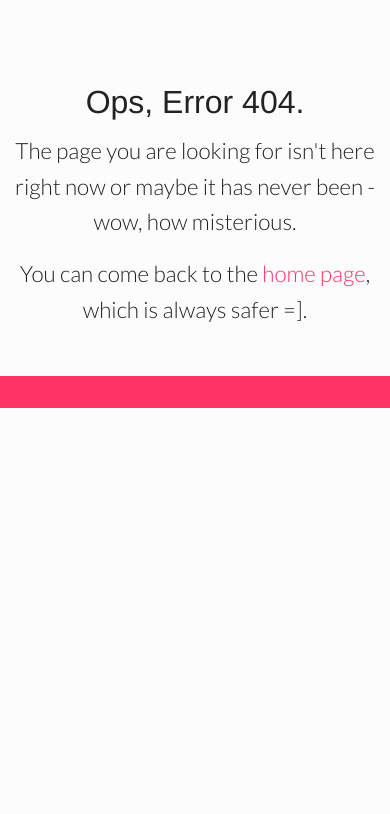
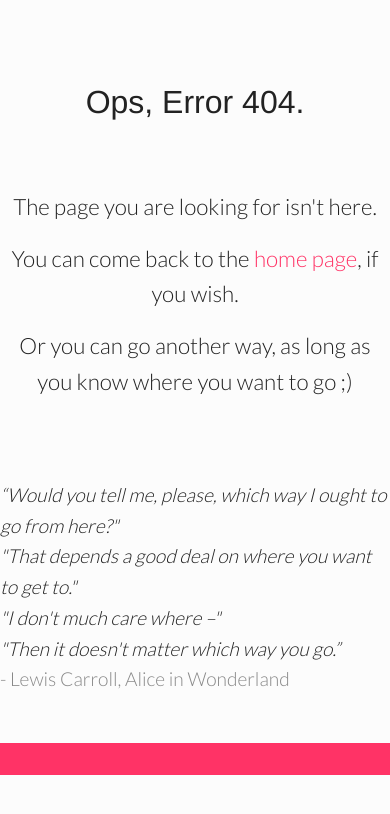
Before and after one commit to patestevao/patestevao.com-old, a Flask app: page /404.html in a window 390 px wide. Shown: the top 814 px of the page. Run offline with Flask 2, Linux system fonts and the light colour scheme; some libraries are stand-ins or nearby versions.

Commit message:
improves 404 page and makes minor changes to index - including fixing viewport responsiveness

```diff
--- a/static/css/app.css
+++ b/static/css/app.css
@@ -398,11 +398,18 @@ body {
 #content {
   margin-top: 8em;
   padding-right: 1em; }
+  #content #my-name {
+    display: inline-block; }
   #content #gato {
-    margin-top: 1em; }
+    margin-top: 3em; }
   #content #bio-summary {
     font-size: 20px;
     line-height: 2em; }
+    #content #bio-summary p {
+      margin-bottom: 1em;
+      line-height: 1.8em; }
+    #content #bio-summary .inseparable {
+      display: inline-block; }
     #content #bio-summary a {
       text-decoration: none;
       color: #f36;
@@ -427,14 +434,16 @@ body {
   background-color: #ff3366;
   margin-top: 2em; }
 
-@media only screen and (max-device-width: 1024px) {
+@media only screen and (max-width: 1024px) {
   #content {
     margin-top: 4em;
     padding-right: 0; }
-
-  #gato {
-    height: 12em; } }
-@media only screen and (min-device-width: 641px) and (max-device-width: 1000px) {
+    #content p {
+      margin-right: 1em;
+      margin-left: 1em; }
+    #content #gato {
+      height: 12em; } }
+@media only screen and (min-width: 641px) and (max-width: 1000px) {
   #content {
     margin-top: 4em; }
     #content #greeting {
@@ -442,14 +451,14 @@ body {
       margin-top: 1em; }
     #content li {
       display: inline-block; } }
-@media only screen and (max-device-width: 640px) {
+@media only screen and (max-width: 640px) {
   #content {
     margin-top: 2em; }
     #content #greeting {
       font-size: 2.5em; }
     #content #gato {
       height: 8em; } }
-@media only screen and (max-device-width: 366px) {
+@media only screen and (max-width: 366px) {
   #content {
     margin-left: 0;
     padding-right: 0; }
@@ -458,7 +467,8 @@ body {
 #error-404-content {
   margin-top: 5em; }
   #error-404-content h2 {
-    font-size: 2em; }
+    font-size: 2em;
+    margin-bottom: 2em; }
   #error-404-content p {
     font-size: 1.4em; }
   #error-404-content a {
@@ -469,5 +479,14 @@ body {
   #error-404-content a:hover, #error-404-content a:focus {
     background-color: #f36;
     color: #fcfcfc; }
+  #error-404-content #quote-container {
+    margin-top: 5em; }
+    #error-404-content #quote-container p {
+      font-size: 1.2em;
+      text-align: left; }
+    #error-404-content #quote-container .quote {
+      margin: 0; }
+    #error-404-content #quote-container #author {
+      color: #888; }
 
 /*# sourceMappingURL=app.css.map */
--- a/static/sass/app.scss
+++ b/static/sass/app.scss
@@ -30,13 +30,26 @@ body {
 	margin-top: 8em;
 	padding-right: 1em;
 
+	#my-name {
+		display: inline-block;
+	}
+
 	#gato {
-		margin-top: 1em;
+		margin-top: 3em;
 	}
 
 	#bio-summary {
 		font-size: 20px;
 		line-height: 2em;
+
+		p {
+			margin-bottom: 1em;
+			line-height: 1.8em;
+		}
+
+		.inseparable {
+			display: inline-block;
+		}
 
 		a {
 			text-decoration: none;
@@ -73,20 +86,25 @@ body {
 }
 
 @media only screen
-	and (max-device-width: 1024px) {
+	and (max-width: 1024px) {
 		#content {
 			margin-top: 4em;
 			padding-right: 0;
-		}
 
-		#gato {
-			height: 12em;
+			p {
+				margin-right: 1em;
+				margin-left: 1em;
+			}
+
+			#gato {
+				height: 12em;
+			}
 		}
 	}
 
 @media only screen
-  and (min-device-width: 641px)
-  and (max-device-width: 1000px) {
+  and (min-width: 641px)
+  and (max-width: 1000px) {
 
 	#content {
 		margin-top: 4em;
@@ -103,7 +121,7 @@ body {
 }
 
 @media only screen
-	and (max-device-width: 640px) {
+	and (max-width: 640px) {
 		#content {
 			margin-top: 2em;
 
@@ -118,7 +136,7 @@ body {
 	}
 
 @media only screen
-	and (max-device-width: 366px) {
+	and (max-width: 366px) {
 		#content {
 			margin-left: 0;
 			padding-right: 0;
@@ -133,6 +151,7 @@ body {
 
 	h2 {
 		font-size: 2em;
+		margin-bottom: 2em;
 	}
 
 	p {
@@ -150,4 +169,21 @@ body {
 		background-color: #f36;
 		color: $bg-color;
 	}
+
+	#quote-container {
+		margin-top: 5em;
+
+		p {
+			font-size: 1.2em;
+			text-align: left;
+		}
+
+		.quote {
+			margin: 0;
+		}
+
+		#author {
+			color: #888;
+		}
+	}
 }
--- a/templates/404.html
+++ b/templates/404.html
@@ -4,8 +4,16 @@
 	<div class="row">
 		<div class="small-12 columns">
 			<h2>Ops, Error 404.</h2>
-			<p>The page you are looking for isn't here right now or maybe it has never been - wow, how misterious.</p>
-			<p>You can come back to the <a href="index.html">home page</a>, which is always safer =].</p>
+			<p>The page you are looking for isn't here.</p>
+			<p>You can come back to the <a href="index.html">home page</a>, if you wish.</p>
+			<p>Or you can go another way, as long as you know where you want to go ;)</p>
+			<div id="quote-container">
+				<p class="quote"><em>“Would you tell me, please, which way I ought to go from here?"</em></p>
+				<p class="quote"><em>"That depends a good deal on where you want to get to."</em></p>
+				<p class="quote"><em>"I don't much care where –"</em></p>
+				<p class="quote"><em>"Then it doesn't matter which way you go.”</em></p>
+				<p id="author">- Lewis Carroll, Alice in Wonderland</p>
+			</div>
 		</div>
 	</div>
 </div>
--- a/templates/base.html
+++ b/templates/base.html
@@ -2,7 +2,7 @@
 <html lang="en">
 <head>
 	<meta charset="UTF-8">
-	<meta name="viewport" content="width=device-width, initial-scale-1.0">
+	<meta name="viewport" content="width=device-width, initial-scale=1">
 	<title>Patrícia Estevão</title>
 	<link rel="icon" type="image/ico" href="{{ url_for('static', filename='favicon.ico') }}">
 	<link rel="stylesheet" href="{{ url_for('static', filename='css/foundation.css') }}">
```
Also changed, not shown: templates/index.html (+4 -5 lines), 1 other file.
